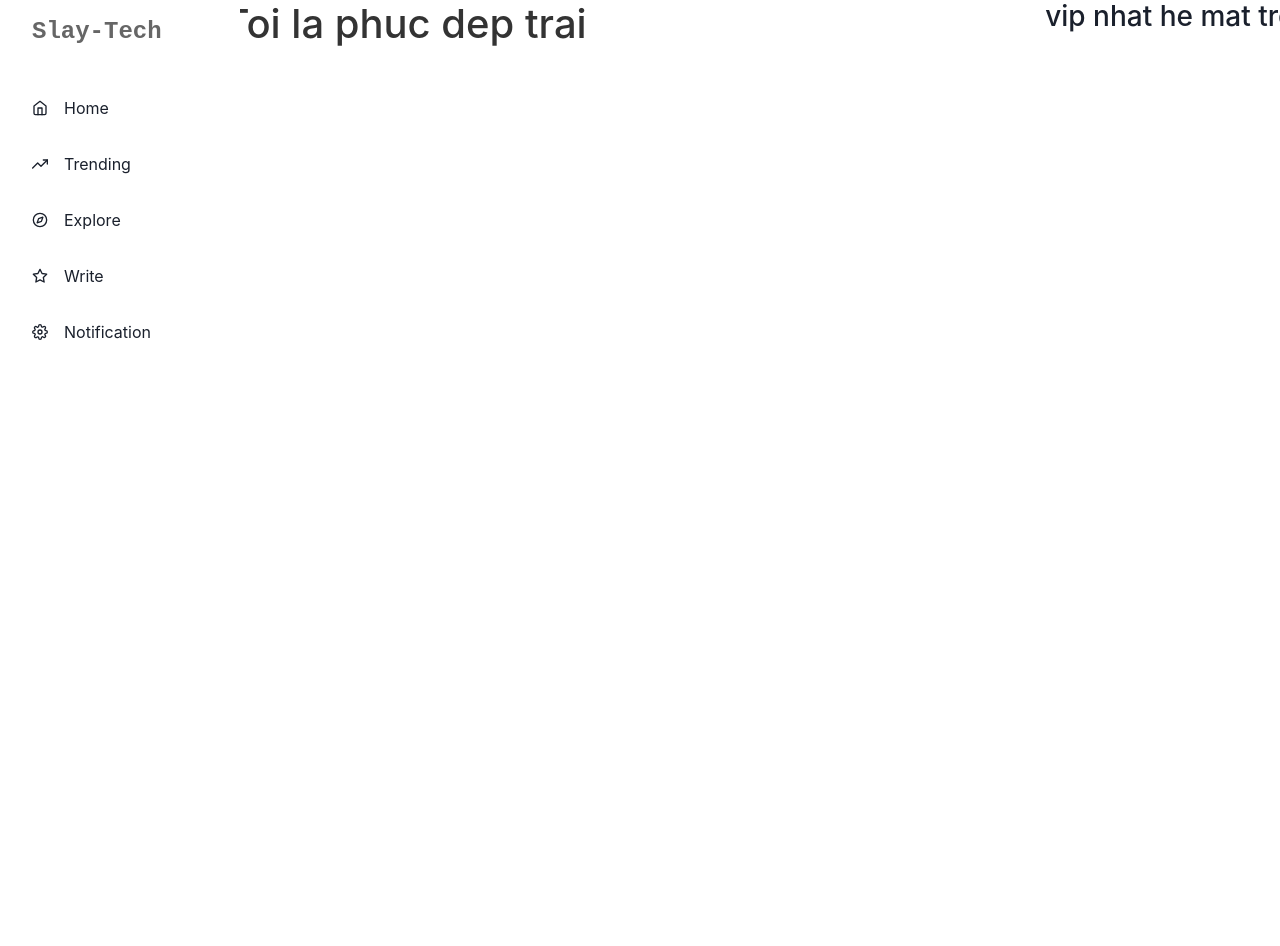
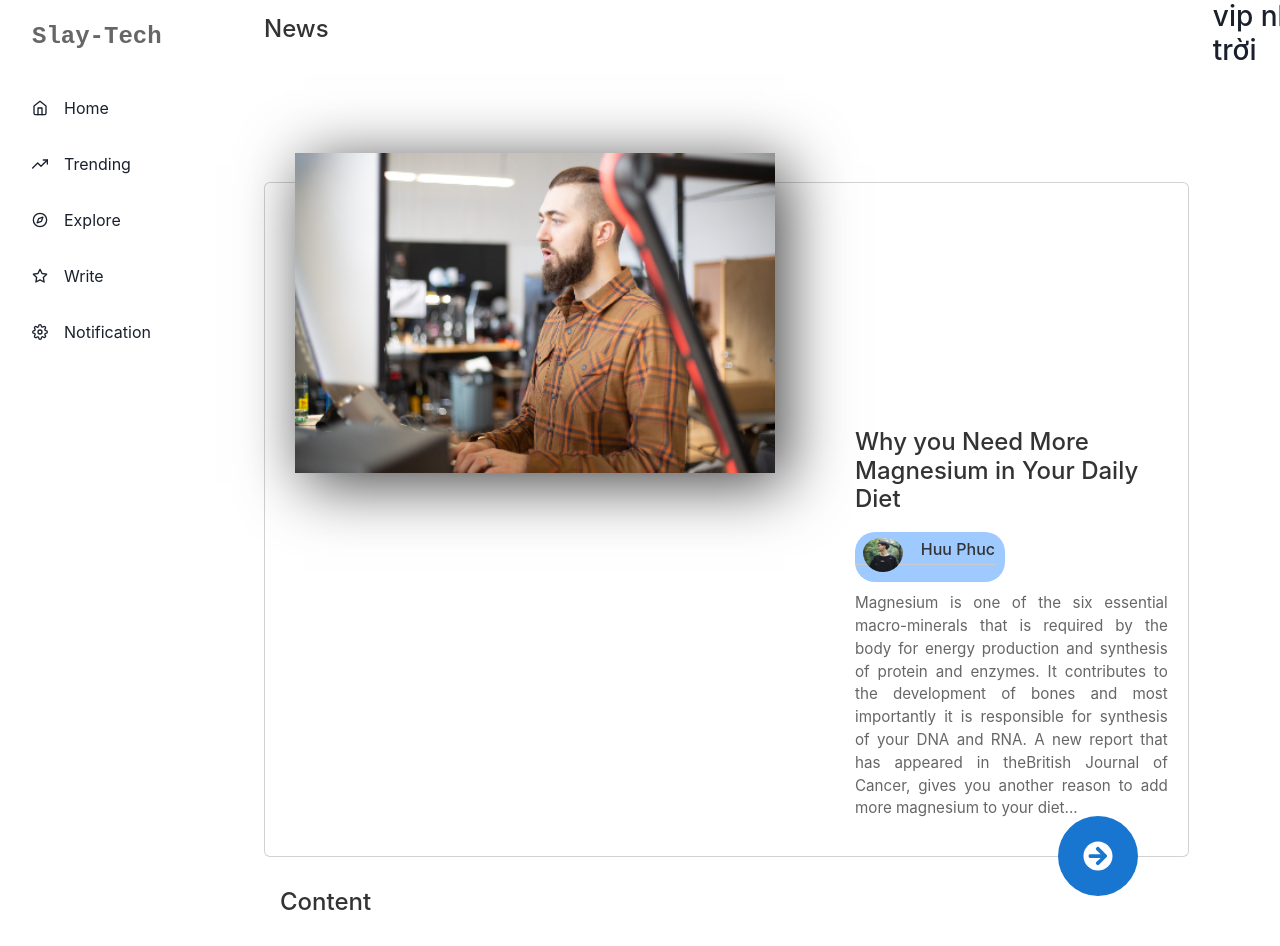
Before and after one commit to huynhnc203/blog-website, a React (Create React App) app in the folder front-end/: page /BlogPage in a window 1280 px wide. Shown: the top 946 px of the page. Before the commit the page ends 800 px from the top, so only its background shows below. Built offline with nearby package versions, Linux system fonts and the light colour scheme.

Commit message:
update blogpagecontent

```diff
--- a/front-end/src/Components/Page/BlogPage/BlogPage.css
+++ b/front-end/src/Components/Page/BlogPage/BlogPage.css
@@ -5,7 +5,6 @@
 
 .cardblog-section {
     flex: 7;
-    margin-left: 0px;
 }
 
 .authorinfo-section {
--- a/front-end/src/Components/Page/BlogPage/BlogPage.jsx
+++ b/front-end/src/Components/Page/BlogPage/BlogPage.jsx
@@ -1,17 +1,17 @@
 import React from "react";
 import { Grid, Box } from "@chakra-ui/react";
 import Sidebar from "../../SideBar/SideBar.tsx"
-
+import BlogPageContent from "./BlogPageContent.jsx";
 
 const BlogPage = () => {
     return (
         <div>
-        <Grid templateColumns="0.5fr 2fr 1fr" gap={6}>
+        <Grid templateColumns="0.5fr 2fr 0.5fr" gap={6}>
             <Box w="100%" h="10">
                 <Sidebar />
             </Box>
             <Box w="100%" h="10">
-                <h1>Toi la phuc dep trai</h1>
+                <BlogPageContent/>
             </Box>
             <Box w="100%" h="10">
                 <h3>vip nhat he mat trời</h3>
--- /dev/null
+++ b/front-end/src/Components/Page/BlogPage/BlogPageContent.css
@@ -0,0 +1,88 @@
+
+.fond {
+    margin-top: 120px;
+}
+
+.thumbnail {
+    float: left;
+    position: relative;
+    left: 30px;
+    top: -30px;
+    height: 320px;
+    width: 480px;
+    box-shadow: 10px 10px 60px 0px rgba(0, 0, 0, 0.75);
+    overflow: hidden;
+}
+
+img.left {
+    position: absolute;
+    left: 50%;
+    top: 50%;
+    height: auto;
+    width: 100%;
+    -webkit-transform: translate(-50%, -50%);
+    -ms-transform: translate(-50%, -50%);
+    transform: translate(-50%, -50%);
+}
+
+.right {
+    margin-left: 590px;
+    margin-right: 20px;
+    margin-top: -90px;
+    margin-bottom: 20px;
+}
+
+h1 {
+    padding-top: 15px;
+    padding-bottom: 10px;
+    font-size: 1.5rem;
+    color: #4B4B4B;
+}
+
+.author {
+    background-color: #9ECAFF;
+    height: 50px;
+    width: 150px;
+    border-radius: 20px;
+}
+
+.author > img {
+    padding-top: 6px;
+    margin-left: 8px;
+    float: left;
+    height: 40px;
+    width: 40px;
+    border-radius: 50%;
+}
+
+h2 {
+    padding-top: 8px;
+    margin-right: 10px;
+    text-align: right;
+    font-size: 16px;
+    border-bottom: none;
+}
+
+p {
+    text-align: justify;
+    padding-top: 10px;
+    font-size: 0.95rem;
+    line-height: 150%;
+    color: #4B4B4B;
+}
+
+.fab {
+    position: absolute;
+    right: 50px;
+    bottom: -40px;
+    box-sizing: border-box;
+    background-color: #1875D0;
+    width: 80px;
+    height: 80px;
+    color: white;
+    text-align: center;
+    border-radius: 50%;
+    display: flex;
+    justify-content: center;
+    align-items: center;
+}
--- /dev/null
+++ b/front-end/src/Components/Page/BlogPage/BlogPageContent.jsx
@@ -0,0 +1,51 @@
+import React from "react";
+import {Flex, Box} from '@chakra-ui/react';
+import './BlogPageContent.css';
+import { FaArrowCircleRight } from "react-icons/fa";
+
+
+const Header = () =>{
+    return (
+        <>
+        <h1>News</h1>
+        <div className="fond">
+            <div className="card">
+                <div className="thumbnail">
+                    <img className="left" src="anhvovan.jpg" />
+                </div>
+                <div className="right">
+                    <h1>Why you Need More Magnesium in Your Daily Diet</h1>
+                    <div className="author">
+                        <img src="phuc.jpg" />
+                        <h2>Huu Phuc</h2>
+                    </div>
+                    <p>Magnesium is one of the six essential macro-minerals that is required by the body for energy production and synthesis of protein and enzymes. It contributes to the development of bones and most importantly it is responsible for synthesis of your DNA and RNA. A new report that has appeared in theBritish Journal of Cancer, gives you another reason to add more magnesium to your diet...</p>
+                </div>
+                <div className="fab">
+                    <FaArrowCircleRight size = {30}/>
+                </div>
+            </div>
+        </div>
+        </>
+    );
+}
+
+const Content = () => {
+    return (
+        <Box p="4">
+          <h1>Content</h1>
+          <p>This is the content of the page.</p>
+        </Box>
+    );
+}
+
+const BlogPageContent = () => {
+    return(
+    <Flex direction="column" minHeight="100vh">
+      <Header />
+      <Content />
+    </Flex>
+    )
+}
+
+export default BlogPageContent
--- a/front-end/src/Components/SideBar/SideBar.tsx
+++ b/front-end/src/Components/SideBar/SideBar.tsx
@@ -39,7 +39,7 @@ const LinkItems: Array<LinkItemProps> = [
 
 export default function Sidebar() {
   return (
-    <Box minH="100vh" bg={useColorModeValue('gray.100', 'gray.900')}>
+    <Box minH="100vh" w = "240px" bg={useColorModeValue('gray.100', 'gray.900')}>
       <SidebarContent/>
     </Box>
   );
```
Also changed, not shown: front-end/public/anhvovan.jpg (added), 1 other file (tests, documents, lock files or other folders).
